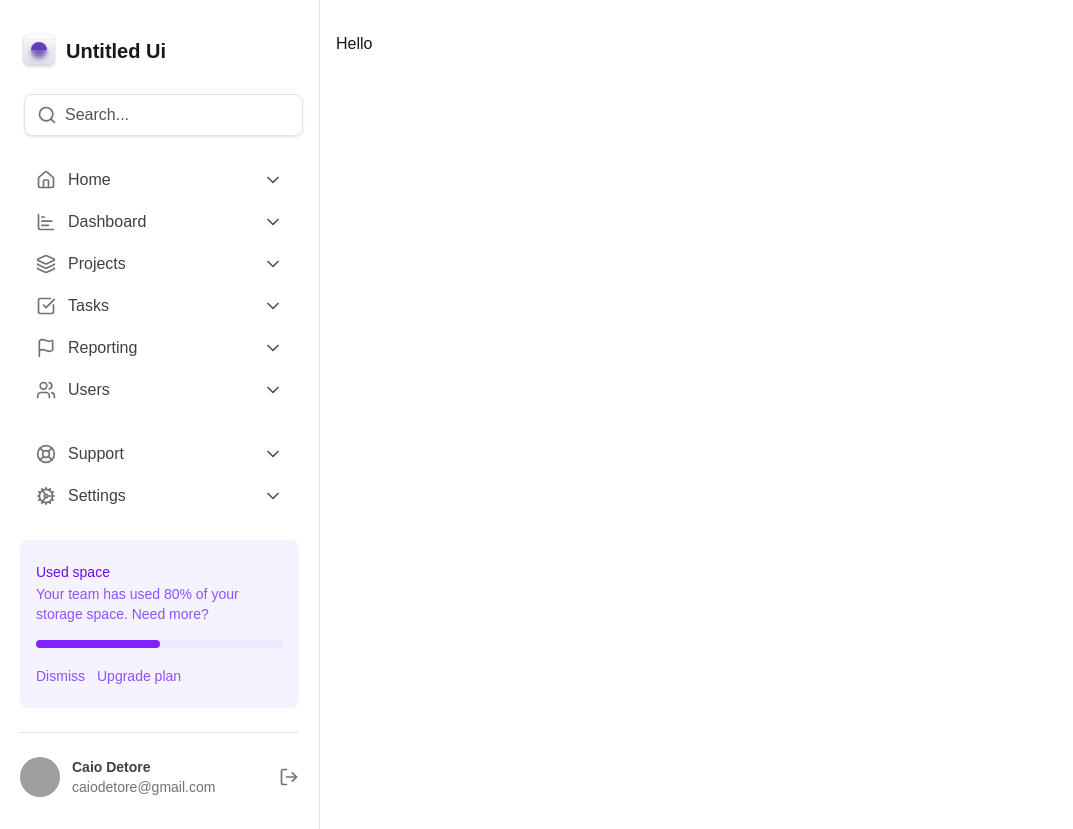
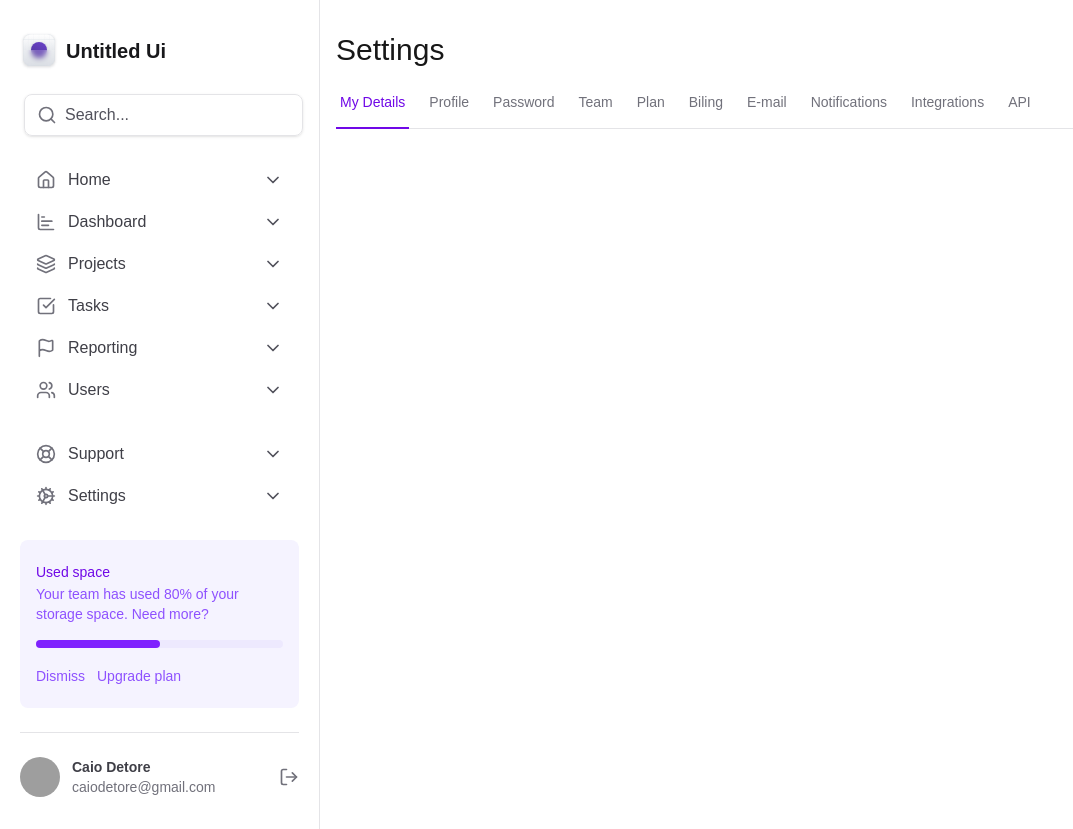
Before and after one commit to CaioDetore/tailwind-css, a Next.js app: page / in a window 1280 px wide. Shown: the whole page, without its empty margins (0-1073 px from the left). Built offline with nearby package versions, Linux system fonts and the light colour scheme; grey boxes are pictures that could not be loaded.

Commit message:
feat: tabs usando radix e framer motion

```diff
--- a/app/layout.tsx
+++ b/app/layout.tsx
@@ -24,7 +24,7 @@
   children: React.ReactNode;
 }>) {
   return (
-    <html lang="en">
+    <html lang="en" className="antialiased">
       <body
         className={`${geistSans.variable} ${geistMono.variable} antialiased`}
       >
--- a/app/page.tsx
+++ b/app/page.tsx
@@ -1,7 +1,11 @@
+import { SettingsTabs } from "@/components/SettingsTabs";
+
 export default function Home() {
   return (
-    <main>
-      <h1>Hello</h1>
-    </main>
+    <>
+      <h1 className="text-3xl font-medium">Settings</h1>
+
+      <SettingsTabs />
+    </>
   );
 }
--- /dev/null
+++ b/components/SettingsTabs/TabItem.tsx
@@ -0,0 +1,26 @@
+import * as Tabs from "@radix-ui/react-tabs";
+import { motion } from "framer-motion";
+
+interface Props {
+  title: string;
+  value: string;
+  isSelected?: boolean;
+}
+
+export function TabItem({ isSelected = false, title, value }: Props) {
+  return (
+    <Tabs.Trigger
+      value={value}
+      className="relative px-1 pb-4 text-sm font-medium text-zinc-500 hover:text-violet-700 data-[state=active]:text-violet-700"
+    >
+      <span>{title}</span>
+
+      {isSelected && (
+        <motion.div
+          layoutId="activeTab"
+          className="absolute -bottom-px left-0 right-0 h-0.5 bg-violet-700"
+        />
+      )}
+    </Tabs.Trigger>
+  );
+}
--- /dev/null
+++ b/components/SettingsTabs/index.tsx
@@ -0,0 +1,58 @@
+"use client";
+
+import * as Tabs from "@radix-ui/react-tabs";
+import { TabItem } from "./TabItem";
+import { useState } from "react";
+
+export function SettingsTabs() {
+  const [currentTab, setCurrentTab] = useState("tab1");
+
+  return (
+    <Tabs.Root value={currentTab} onValueChange={setCurrentTab}>
+      <Tabs.List className="mt-6 flex w-full items-center gap-4 border-b border-zinc-200">
+        <TabItem
+          value="tab1"
+          title="My Details"
+          isSelected={currentTab === "tab1"}
+        />
+        <TabItem
+          value="tab2"
+          title="Profile"
+          isSelected={currentTab === "tab2"}
+        />
+        <TabItem
+          value="tab3"
+          title="Password"
+          isSelected={currentTab === "tab3"}
+        />
+        <TabItem value="tab4" title="Team" isSelected={currentTab === "tab4"} />
+        <TabItem value="tab5" title="Plan" isSelected={currentTab === "tab5"} />
+        <TabItem
+          value="tab6"
+          title="Biling"
+          isSelected={currentTab === "tab6"}
+        />
+        <TabItem
+          value="tab7"
+          title="E-mail"
+          isSelected={currentTab === "tab7"}
+        />
+        <TabItem
+          value="tab8"
+          title="Notifications"
+          isSelected={currentTab === "tab8"}
+        />
+        <TabItem
+          value="tab9"
+          title="Integrations"
+          isSelected={currentTab === "tab9"}
+        />
+        <TabItem
+          value="tab10"
+          title="API"
+          isSelected={currentTab === "tab10"}
+        />
+      </Tabs.List>
+    </Tabs.Root>
+  );
+}
--- a/package.json
+++ b/package.json
@@ -9,6 +9,8 @@
     "lint": "eslint"
   },
   "dependencies": {
+    "@radix-ui/react-tabs": "^1.1.13",
+    "framer-motion": "^12.23.24",
     "lucide-react": "^0.554.0",
     "next": "16.0.3",
     "react": "19.2.0",
```
Also changed, not shown: 1 other file (tests, documents, lock files or other folders).
